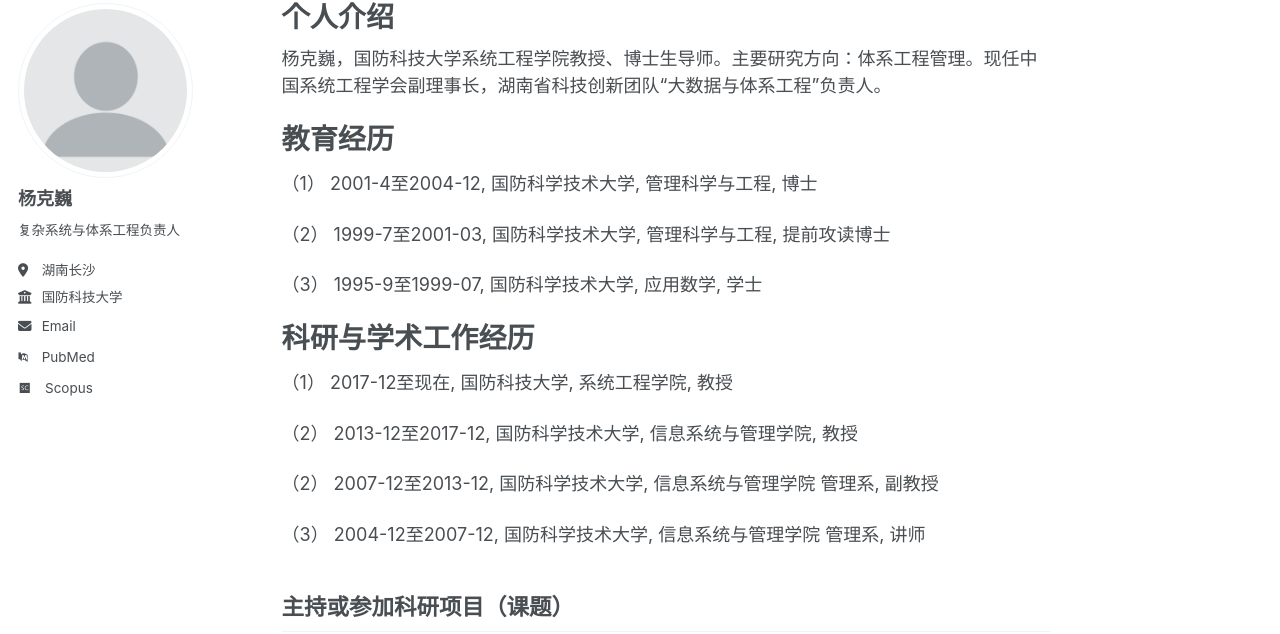
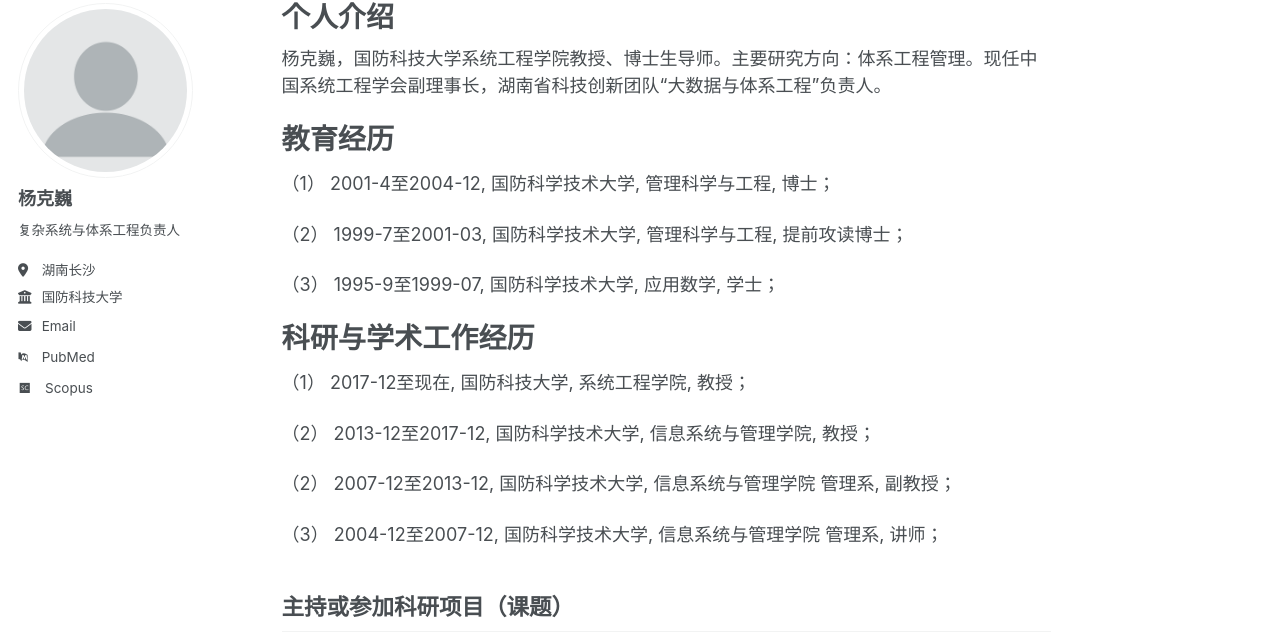
Before and after one commit to Renjie-98/Kewei-YANG, a Jekyll site: the page built from _pages/about.md, in a window 1280 px wide and 900 px high. Shown: the part 103-737 px from the top of the window. Built offline with Jekyll 4.4.1, drawn with Linux system fonts in a browser that asks for light colours; some web fonts are replaced; some of the changed text lies outside the part shown.

```diff
--- a/_pages/about.md
+++ b/_pages/about.md
@@ -11,22 +11,22 @@ redirect_from:
 
 教育经历
 ======
-（1） 2001-4至2004-12, 国防科学技术大学, 管理科学与工程, 博士
+（1） 2001-4至2004-12, 国防科学技术大学, 管理科学与工程, 博士；
 
-（2） 1999-7至2001-03, 国防科学技术大学, 管理科学与工程, 提前攻读博士
+（2） 1999-7至2001-03, 国防科学技术大学, 管理科学与工程, 提前攻读博士；
 
-（3） 1995-9至1999-07, 国防科学技术大学, 应用数学, 学士
+（3） 1995-9至1999-07, 国防科学技术大学, 应用数学, 学士；
 
 科研与学术工作经历
 ======
 
-（1） 2017-12至现在, 国防科技大学, 系统工程学院, 教授
+（1） 2017-12至现在, 国防科技大学, 系统工程学院, 教授；
 
-（2） 2013-12至2017-12, 国防科学技术大学, 信息系统与管理学院, 教授
+（2） 2013-12至2017-12, 国防科学技术大学, 信息系统与管理学院, 教授；
 
-（2） 2007-12至2013-12, 国防科学技术大学, 信息系统与管理学院 管理系, 副教授
+（2） 2007-12至2013-12, 国防科学技术大学, 信息系统与管理学院 管理系, 副教授；
 
-（3） 2004-12至2007-12, 国防科学技术大学, 信息系统与管理学院 管理系, 讲师
+（3） 2004-12至2007-12, 国防科学技术大学, 信息系统与管理学院 管理系, 讲师；
 
 
 主持或参加科研项目（课题）
@@ -80,9 +80,9 @@ redirect_from:
 
 [2] 中国系统工程学会装备数字工程决策咨询专家团队首席专家；
 
-[3] 中国系统工程学会智能制造专委会委员
+[3] 中国系统工程学会智能制造专委会委员；
 
-[4] 装备发展部***专家组专家
+[4] 装备发展部***专家组专家；
 
 
 审稿情况
```
Also changed, not shown: other parts of _pages/about.md (+3 -3 lines).
